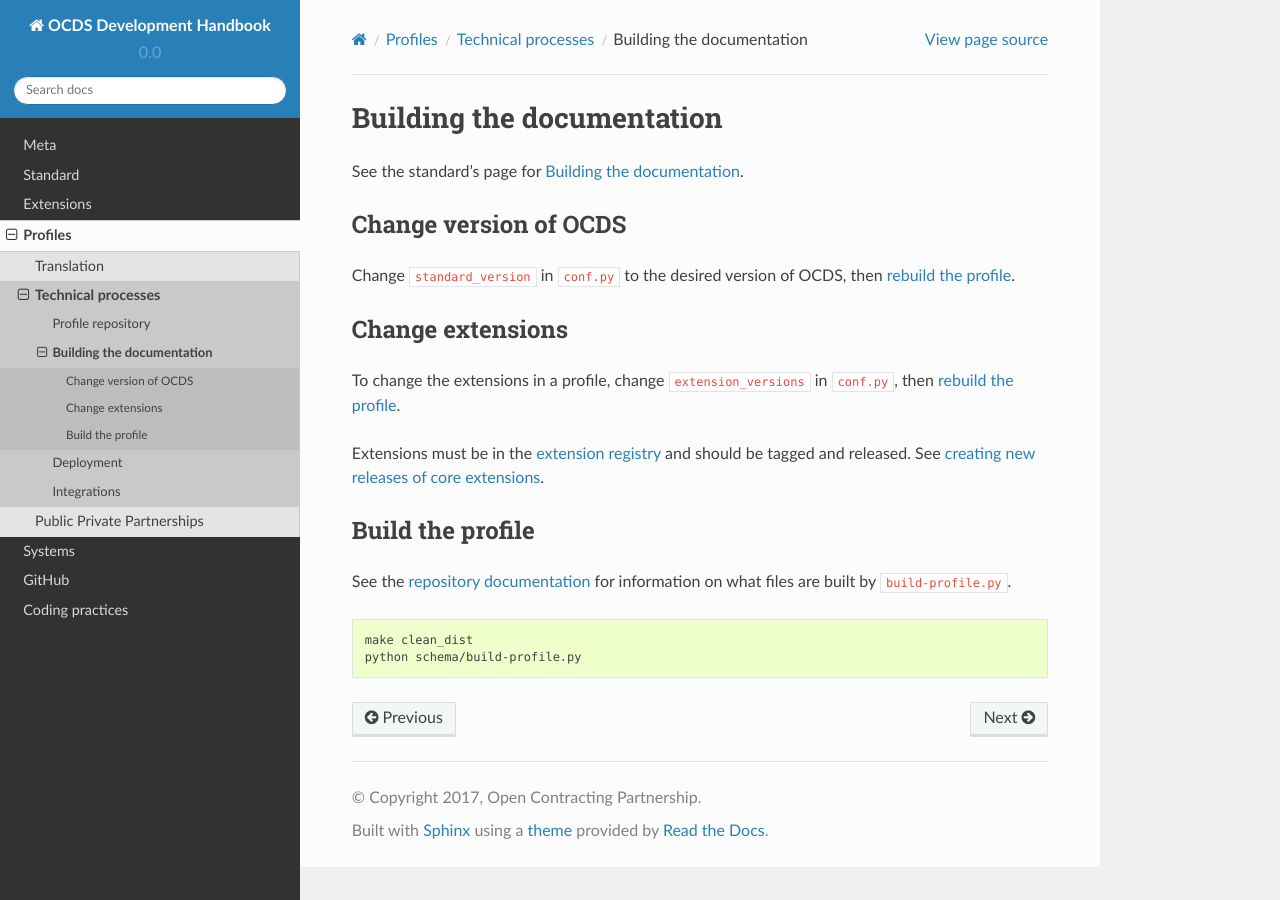
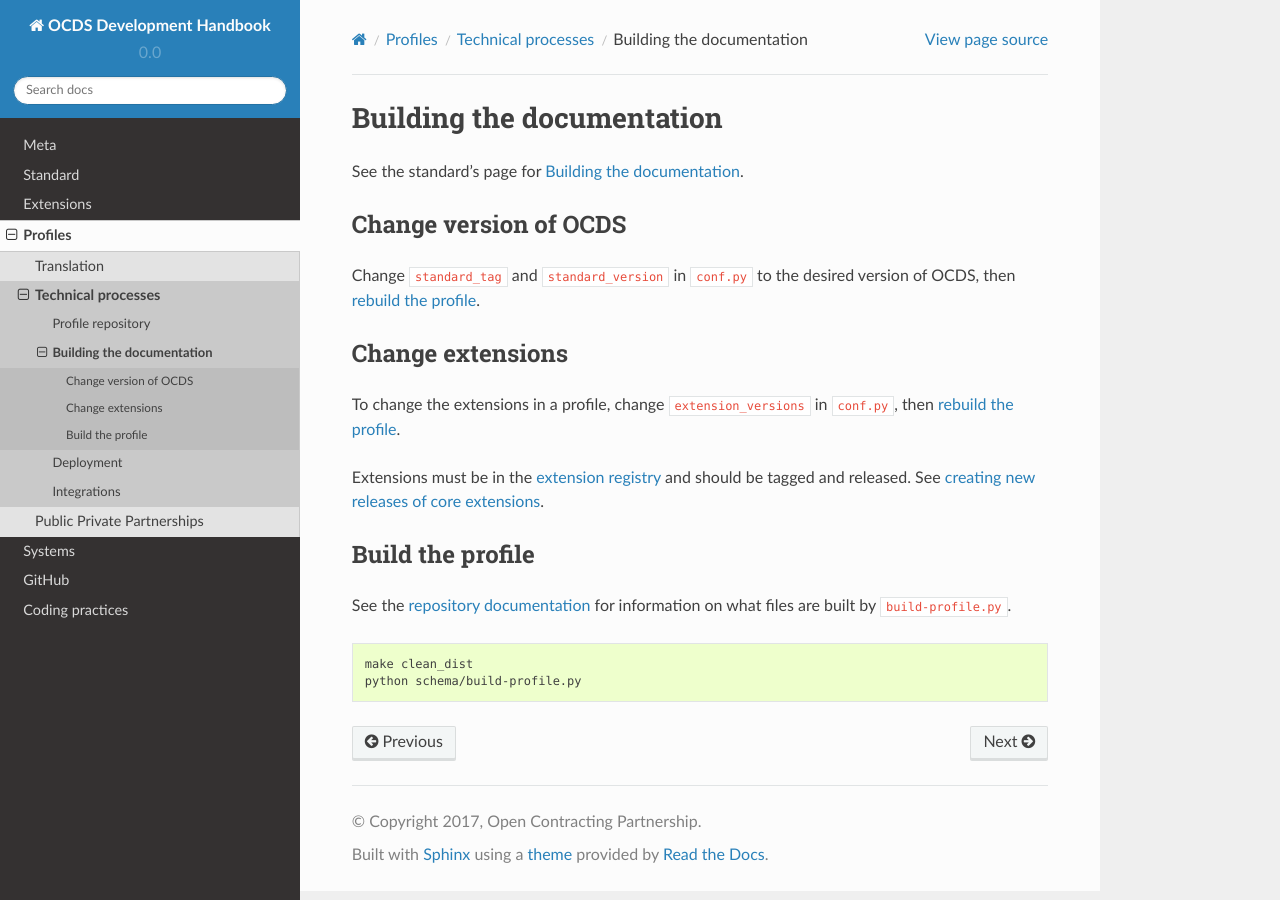
Before and after one commit to open-contracting/standard-development-handbook, a Sphinx documentation site: the page built from docs/profiles/technical/build.md, in a window 1280 px wide. Built offline with Sphinx 7.4.7 and the Read the Docs theme 2.0.0, drawn with Linux system fonts in a browser that asks for light colours.

Commit message:
Mention standard_tag

```diff
--- a/docs/profiles/technical/build.md
+++ b/docs/profiles/technical/build.md
@@ -4,7 +4,7 @@ See the standard's page for [Building the documentation](../../../standard/techn
 
 ## Change version of OCDS
 
-Change `standard_version` in `conf.py` to the desired version of OCDS, then [rebuild the profile](#build-the-profile).
+Change `standard_tag` and `standard_version` in `conf.py` to the desired version of OCDS, then [rebuild the profile](#build-the-profile).
 
 ## Change extensions
 
```
